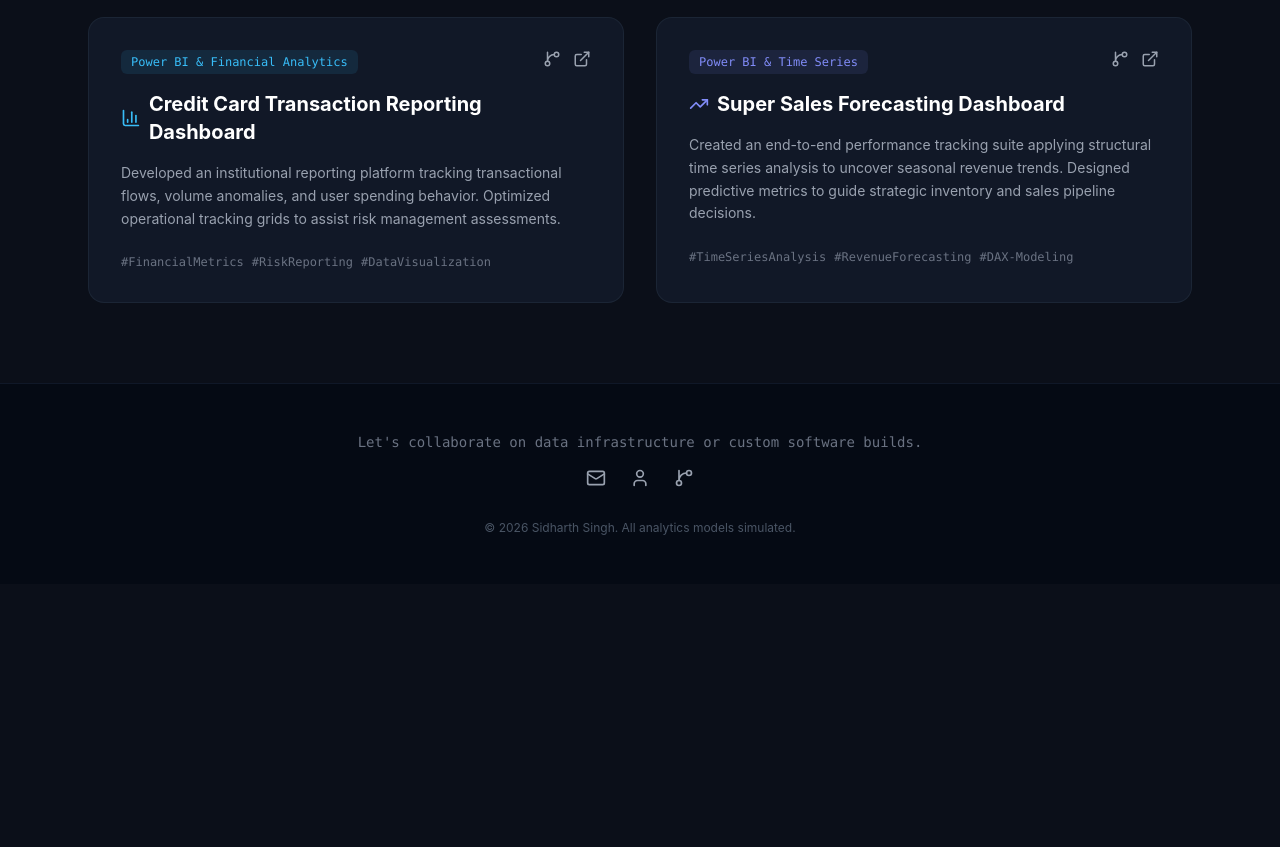
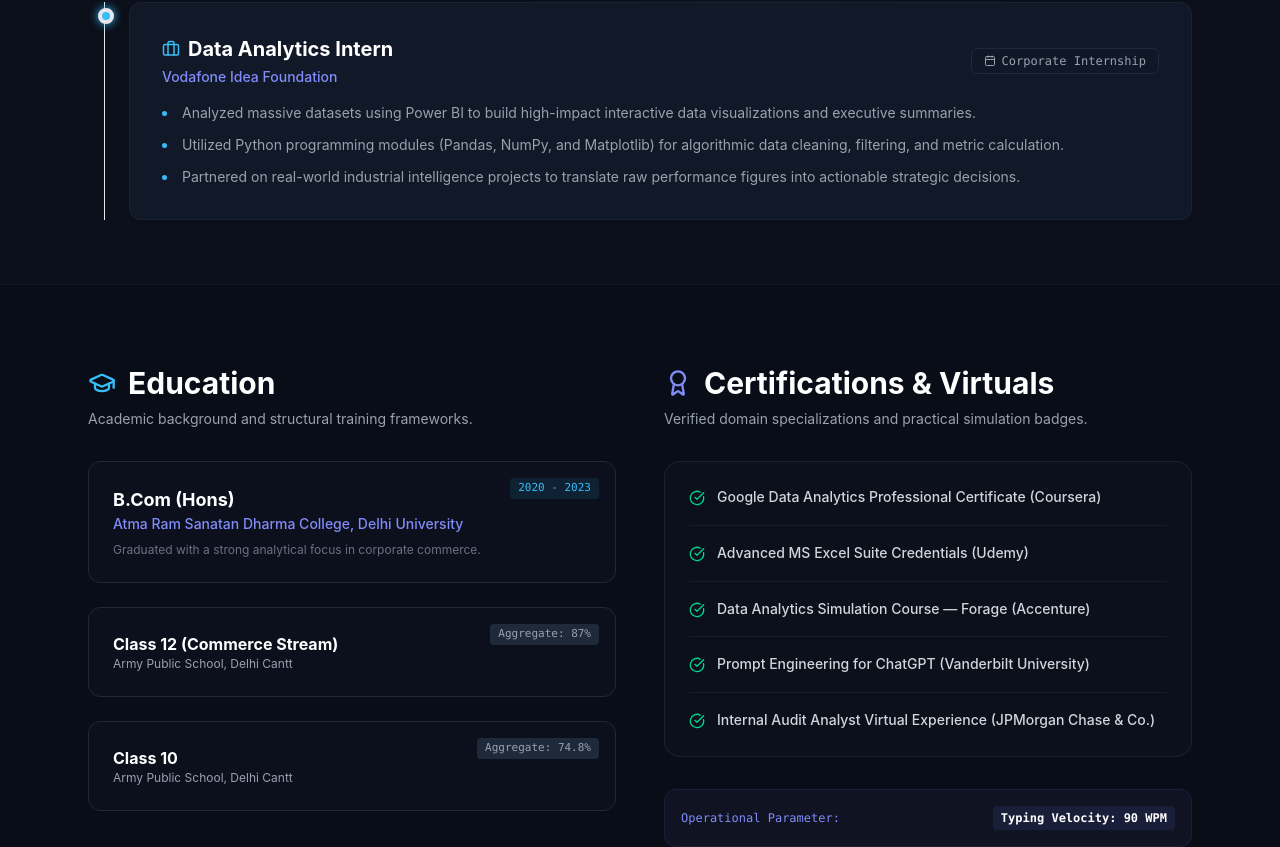
Before and after one commit to singhofficialsidharth-rgb/my-portfolio, a React (Vite) app: page / in a window 1280 px wide. Shown: the part 1433-2280 px from the top of the page. Before the commit the page ends 2017 px from the top, so only its background shows below. Built offline with nearby package versions, Linux system fonts and the light colour scheme.

Commit message:
Add more columns

```diff
--- a/src/App.jsx
+++ b/src/App.jsx
@@ -2,19 +2,25 @@ import React from 'react';
 import Navbar from './components/Navbar';
 import Hero from './components/Hero';
 import Skills from './components/Skills';
+import Experience from './components/Experience'; // <-- Added
+import Credentials from './components/Credentials'; // <-- Added
 import Projects from './components/Projects';
 import Footer from './components/Footer';
 
 export default function App() {
   return (
-    <div className="min-h-screen bg-darkBg text-gray-200 selection:bg-accentNeon/30 relative">
-      <div className="absolute top-0 left-1/4 w-96 h-96 bg-accentNeon/10 rounded-full blur-[120px] pointer-events-none z-0"></div>
-      <div className="absolute top-1/3 right-1/4 w-96 h-96 bg-accentPurple/10 rounded-full blur-[120px] pointer-events-none z-0"></div>
+    <div className="min-h-screen bg-bg-dark text-gray-200 selection:bg-neon/30 relative">
+
+      {/* BACKGROUND AI GLOW ORBS */}
+      <div className="absolute top-0 left-1/4 w-96 h-96 bg-neon/10 rounded-full blur-[120px] pointer-events-none z-0"></div>
+      <div className="absolute top-1/3 right-1/4 w-96 h-96 bg-purple/10 rounded-full blur-[120px] pointer-events-none z-0"></div>
 
       <Navbar />
       <main className="relative z-10">
         <Hero />
         <Skills />
+        <Experience /> {/* <-- Added */}
+        <Credentials /> {/* <-- Added */}
         <Projects />
       </main>
       <Footer />
--- /dev/null
+++ b/src/components/Credentials.jsx
@@ -0,0 +1,81 @@
+import React from 'react';
+import { GraduationCap, Award, CheckCircle } from 'lucide-react';
+
+export default function Credentials() {
+  const certifications = [
+    "Google Data Analytics Professional Certificate (Coursera)",
+    "Advanced MS Excel Suite Credentials (Udemy)",
+    "Data Analytics Simulation Course — Forage (Accenture)",
+    "Prompt Engineering for ChatGPT (Vanderbilt University)",
+    "Internal Audit Analyst Virtual Experience (JPMorgan Chase & Co.)"
+  ];
+
+  return (
+    <section id="credentials" className="border-t border-gray-900 bg-gray-950/20 py-20">
+      <div className="max-w-6xl mx-auto px-6 grid grid-cols-1 lg:grid-cols-2 gap-12">
+
+        {/* EDUCATION COLUMN */}
+        <div className="space-y-8">
+          <div>
+            <h2 className="text-3xl font-bold text-white mb-2 flex items-center gap-3">
+              <GraduationCap className="text-neon" size={28} />
+              Education
+            </h2>
+            <p className="text-sm text-gray-400">Academic background and structural training frameworks.</p>
+          </div>
+
+          <div className="space-y-6">
+            {/* Degree */}
+            <div className="p-6 bg-bg-card/40 border border-gray-800 rounded-xl relative group hover:border-gray-700 transition">
+              <span className="absolute top-4 right-4 text-[11px] font-mono bg-neon/10 text-neon px-2 py-0.5 rounded">2020 - 2023</span>
+              <h4 className="text-lg font-bold text-white">B.Com (Hons)</h4>
+              <p className="text-sm text-purple font-medium">Atma Ram Sanatan Dharma College, Delhi University</p>
+              <p className="text-xs text-gray-500 mt-2">Graduated with a strong analytical focus in corporate commerce.</p>
+            </div>
+
+            {/* Class 12 */}
+            <div className="p-6 bg-bg-card/40 border border-gray-800 rounded-xl relative">
+              <span className="absolute top-4 right-4 text-[11px] font-mono bg-gray-800 text-gray-400 px-2 py-0.5 rounded">Aggregate: 87%</span>
+              <h4 className="text-base font-bold text-white">Class 12 (Commerce Stream)</h4>
+              <p className="text-xs text-gray-400">Army Public School, Delhi Cantt</p>
+            </div>
+
+            {/* Class 10 */}
+            <div className="p-6 bg-bg-card/40 border border-gray-800 rounded-xl relative">
+              <span className="absolute top-4 right-4 text-[11px] font-mono bg-gray-800 text-gray-400 px-2 py-0.5 rounded">Aggregate: 74.8%</span>
+              <h4 className="text-base font-bold text-white">Class 10</h4>
+              <p className="text-xs text-gray-400">Army Public School, Delhi Cantt</p>
+            </div>
+          </div>
+        </div>
+
+        {/* CERTIFICATIONS COLUMN */}
+        <div className="space-y-8">
+          <div>
+            <h2 className="text-3xl font-bold text-white mb-2 flex items-center gap-3">
+              <Award className="text-purple" size={28} />
+              Certifications & Virtuals
+            </h2>
+            <p className="text-sm text-gray-400">Verified domain specializations and practical simulation badges.</p>
+          </div>
+
+          <div className="p-6 bg-bg-card/30 border border-gray-800/80 rounded-2xl divide-y divide-gray-800/60">
+            {certifications.map((cert, index) => (
+              <div key={index} className={`flex items-start gap-3 py-4 ${index === 0 ? 'pt-0' : ''} ${index === certifications.length - 1 ? 'pb-0' : ''}`}>
+                <CheckCircle size={16} className="text-emerald-400 mt-1 flex-shrink-0" />
+                <p className="text-sm text-gray-300 font-medium leading-relaxed">{cert}</p>
+              </div>
+            ))}
+          </div>
+
+          {/* Speed badge placeholder */}
+          <div className="p-4 bg-purple/5 border border-purple/10 rounded-xl flex items-center justify-between text-xs font-mono text-purple">
+            <span>Operational Parameter:</span>
+            <span className="font-bold bg-purple/10 px-2 py-1 rounded text-white">Typing Velocity: 90 WPM</span>
+          </div>
+        </div>
+
+      </div>
+    </section>
+  );
+}
--- /dev/null
+++ b/src/components/Experience.jsx
@@ -0,0 +1,43 @@
+import React from 'react';
+import { Briefcase, Calendar } from 'lucide-react';
+
+export default function Experience() {
+  return (
+    <section id="experience" className="max-w-6xl mx-auto px-6 py-16 border-t border-gray-900">
+      <div className="mb-12">
+        <h2 className="text-3xl font-bold text-white mb-3">Professional Experience</h2>
+        <p className="text-gray-400">Practical exposure across data infrastructure and corporate analytics operations.</p>
+      </div>
+
+      <div className="relative border-l border-gray-850 pl-6 ml-4 space-y-12">
+        {/* Timeline item */}
+        <div className="relative">
+          {/* Dot node */}
+          <div className="absolute -left-[31px] top-1.5 w-4 h-4 rounded-full bg-neon border-4 border-darkBg shadow-[0_0_10px_#38BDF8]"></div>
+
+          <div className="bg-bg-card border border-gray-800/60 rounded-xl p-6 md:p-8 space-y-4">
+            <div className="flex flex-col md:flex-row md:items-center justify-between gap-2">
+              <div>
+                <h3 className="text-xl font-bold text-white flex items-center gap-2">
+                  <Briefcase size={18} className="text-neon" />
+                  Data Analytics Intern
+                </h3>
+                <p className="text-sm font-medium text-purple mt-1">Vodafone Idea Foundation</p>
+              </div>
+              <div className="inline-flex items-center gap-1.5 text-xs font-mono bg-gray-900 text-gray-400 px-3 py-1 rounded-md border border-gray-800 w-fit">
+                <Calendar size={12} />
+                <span>Corporate Internship</span>
+              </div>
+            </div>
+
+            <ul className="space-y-3 text-sm text-gray-400 list-disc list-inside marker:text-neon">
+              <li>Analyzed massive datasets using Power BI to build high-impact interactive data visualizations and executive summaries.</li>
+              <li>Utilized Python programming modules (Pandas, NumPy, and Matplotlib) for algorithmic data cleaning, filtering, and metric calculation.</li>
+              <li>Partnered on real-world industrial intelligence projects to translate raw performance figures into actionable strategic decisions.</li>
+            </ul>
+          </div>
+        </div>
+      </div>
+    </section>
+  );
+}
```
